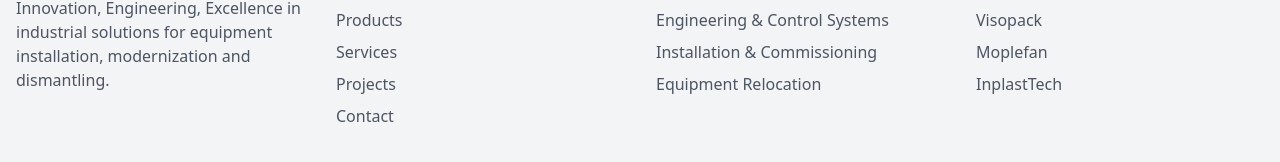
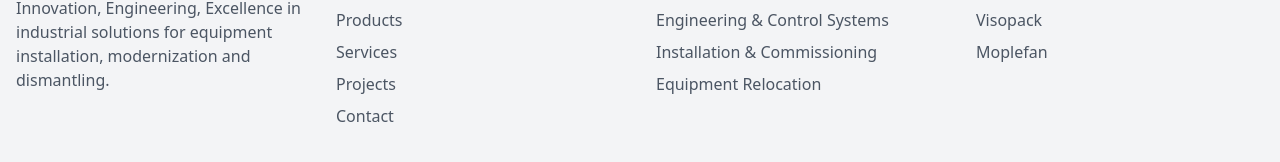
Before and after one commit to dvdktsmn/inplast-modernize-web-28, a React (Vite) app: page /contact in a window 1280 px wide. Shown: the part 1008-1170 px from the top of the page. Built offline with nearby package versions, Linux system fonts and the light colour scheme.

Commit message:
Code edited in Lovable Code Editor
Edited UI in Lovable

```diff
--- a/src/components/Footer.tsx
+++ b/src/components/Footer.tsx
@@ -50,7 +50,7 @@ const Footer = () => {
               */}
               <li><a href="#" className="text-gray-600 hover:text-inplast-teal transition-colors">Visopack</a></li>
               <li><a href="#" className="text-gray-600 hover:text-inplast-teal transition-colors">Moplefan</a></li>
-              <li><a href="#" className="text-gray-600 hover:text-inplast-teal transition-colors">InplastTech</a></li>
+              {/*<li><a href="#" className="text-gray-600 hover:text-inplast-teal transition-colors">InplastTech</a></li>*/}
             </ul>
           </div>
         </div>
```
